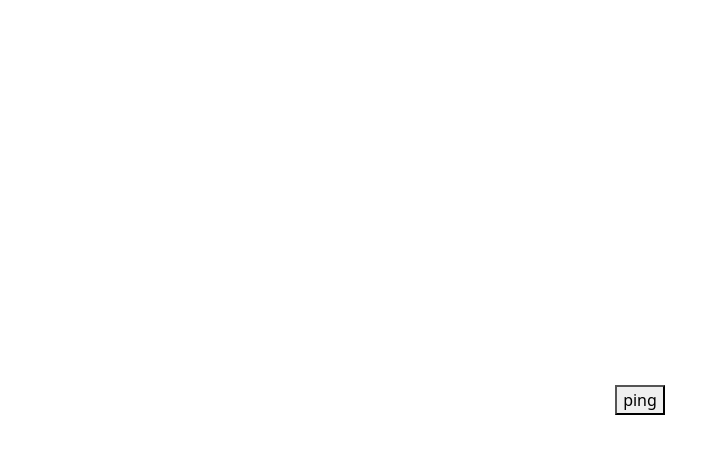
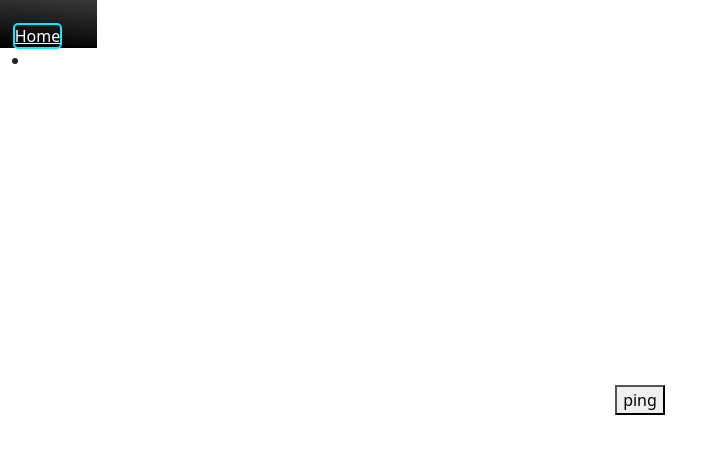
Before and after one commit to jampoolgarcia/angular-electron, an Angular app: page /home in a window 1280 px wide. Before the commit this address led to /. Shown: the top 454 px of the page, without its empty margins (0-728 px from the left). Built offline with nearby package versions, Linux system fonts and the light colour scheme.

Commit message:
add config routing

```diff
--- a/src/app/app-routing.module.ts
+++ b/src/app/app-routing.module.ts
@@ -1,7 +1,17 @@
 import { NgModule } from '@angular/core';
+
 import { RouterModule, Routes } from '@angular/router';
 
-const routes: Routes = [];
+import { GameComponent } from './game/game.component';
+import { HomeComponent } from './home/home.component';
+
+const routes: Routes = [
+  { path: '', pathMatch: "full", redirectTo: "home" },
+  { path: 'home', component: HomeComponent },
+  { path: 'game', component: GameComponent },
+
+
+];
 
 @NgModule({
   imports: [RouterModule.forRoot(routes)],
--- a/src/app/app.component.html
+++ b/src/app/app.component.html
@@ -1 +1,2 @@
-<app-home></app-home>
+<app-menu></app-menu>
+<router-outlet></router-outlet>
```
